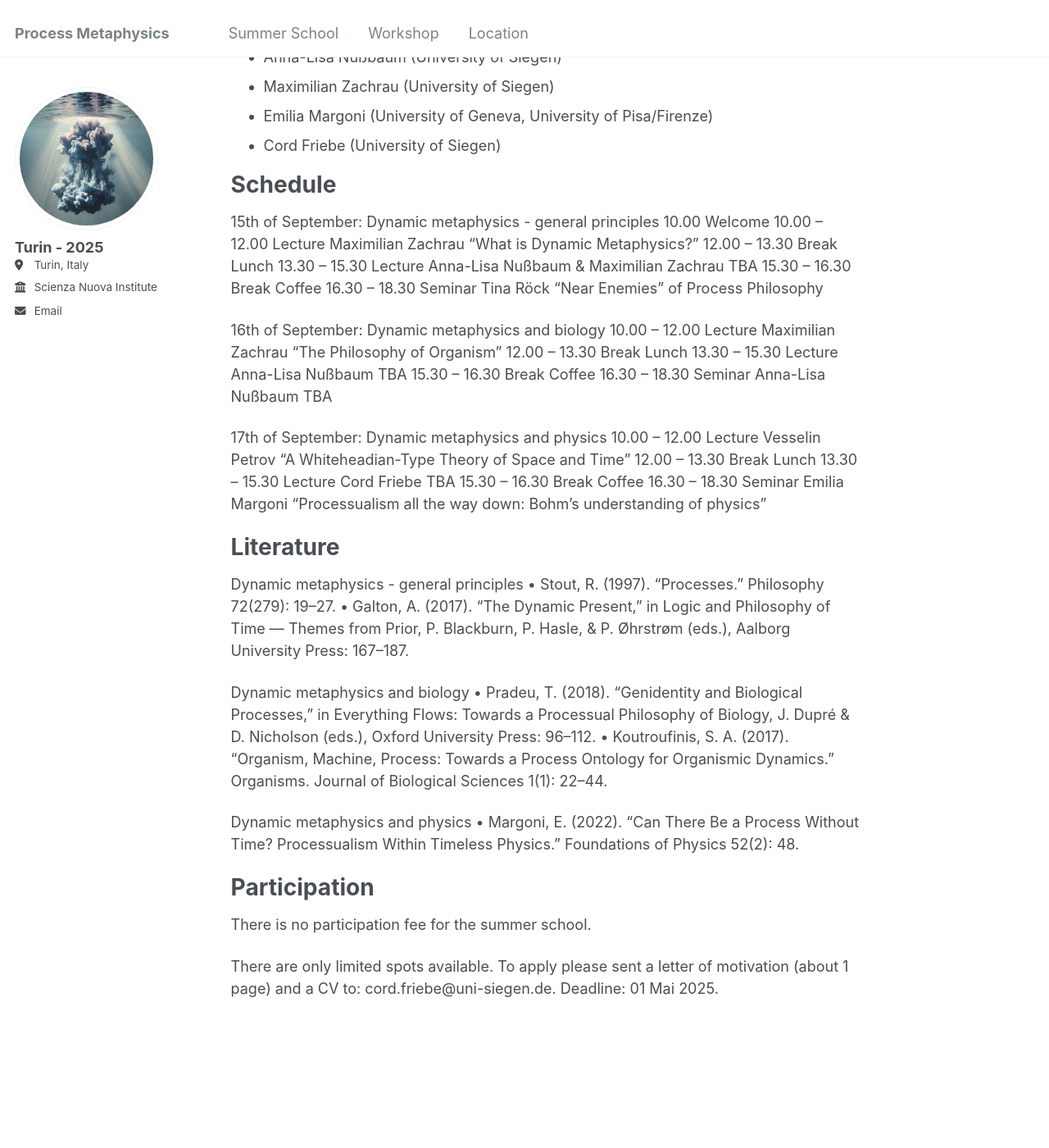
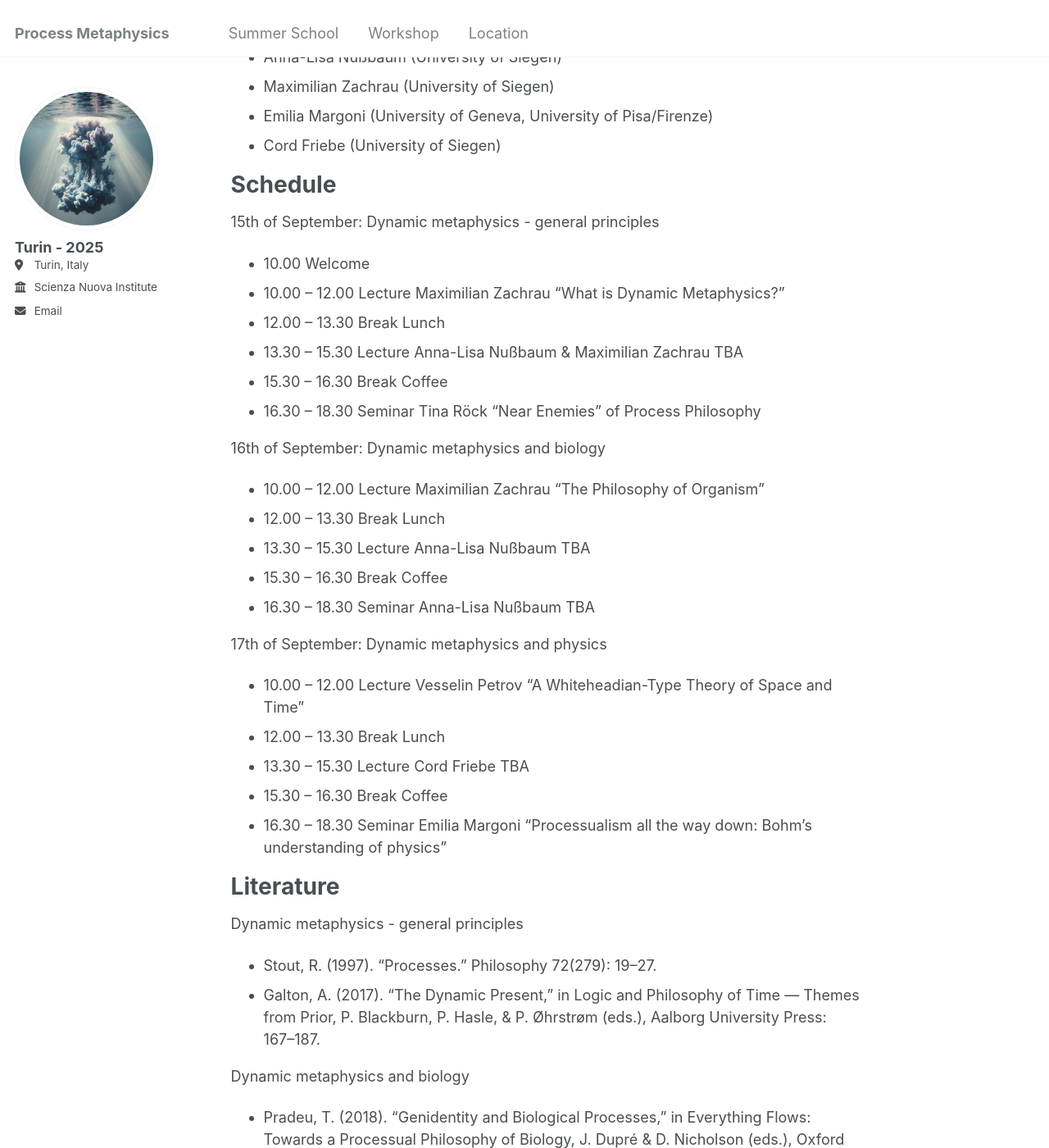
Before and after one commit to k1ssndr/turin2025, a Jekyll site: the page built from _pages/summerschool.md, in a window 1280 px wide and 1400 px high, scrolled down 1461 px. Shown: the whole window at 82% size. Built offline with Jekyll 4.4.1, drawn with Linux system fonts in a browser that asks for light colours; some of the changed text lies outside the part shown.

Commit message:
Update summerschool.md

```diff
--- a/_pages/summerschool.md
+++ b/_pages/summerschool.md
@@ -46,39 +46,39 @@ Teachers
 Schedule
 ======
 15th of September:   Dynamic metaphysics - general principles
-10.00   Welcome
-10.00 – 12.00		Lecture	Maximilian Zachrau “What is Dynamic Metaphysics?”
-12.00 – 13.30		Break		Lunch
-13.30 – 15.30		Lecture	Anna-Lisa Nußbaum & Maximilian Zachrau TBA
-15.30 – 16.30		Break		Coffee
-16.30 – 18.30		Seminar	Tina Röck “Near Enemies” of Process Philosophy
+- 10.00   Welcome
+- 10.00 – 12.00		Lecture	Maximilian Zachrau “What is Dynamic Metaphysics?”
+- 12.00 – 13.30		Break		Lunch
+- 13.30 – 15.30		Lecture	Anna-Lisa Nußbaum & Maximilian Zachrau TBA
+- 15.30 – 16.30		Break		Coffee
+- 16.30 – 18.30		Seminar	Tina Röck “Near Enemies” of Process Philosophy
 
 16th of September:   Dynamic metaphysics and biology
-10.00 – 12.00		Lecture	Maximilian Zachrau “The Philosophy of Organism”
-12.00 – 13.30		Break		Lunch
-13.30 – 15.30		Lecture	Anna-Lisa Nußbaum	TBA
-15.30 – 16.30		Break		Coffee
-16.30 – 18.30		Seminar	Anna-Lisa Nußbaum TBA
+- 10.00 – 12.00		Lecture	Maximilian Zachrau “The Philosophy of Organism”
+- 12.00 – 13.30		Break		Lunch
+- 13.30 – 15.30		Lecture	Anna-Lisa Nußbaum	TBA
+- 15.30 – 16.30		Break		Coffee
+- 16.30 – 18.30		Seminar	Anna-Lisa Nußbaum TBA
 
 17th of September:   Dynamic metaphysics and physics
-10.00 – 12.00		Lecture	Vesselin Petrov “A Whiteheadian-Type Theory of Space and Time”
-12.00 – 13.30		Break		Lunch
-13.30 – 15.30		Lecture	Cord Friebe TBA
-15.30 – 16.30		Break		Coffee
-16.30 – 18.30		Seminar	Emilia Margoni “Processualism all the way down: Bohm’s understanding of physics”
+- 10.00 – 12.00		Lecture	Vesselin Petrov “A Whiteheadian-Type Theory of Space and Time”
+- 12.00 – 13.30		Break		Lunch
+- 13.30 – 15.30		Lecture	Cord Friebe TBA
+- 15.30 – 16.30		Break		Coffee
+- 16.30 – 18.30		Seminar	Emilia Margoni “Processualism all the way down: Bohm’s understanding of physics”
 
 Literature
 ======
 Dynamic metaphysics - general principles
-•	Stout, R. (1997). “Processes.” Philosophy 72(279): 19–27.
-•	Galton, A. (2017). “The Dynamic Present,” in Logic and Philosophy of Time — Themes from Prior, P. Blackburn, P. Hasle, & P. Øhrstrøm (eds.), Aalborg University Press: 167–187.
+- Stout, R. (1997). “Processes.” Philosophy 72(279): 19–27.
+- Galton, A. (2017). “The Dynamic Present,” in Logic and Philosophy of Time — Themes from Prior, P. Blackburn, P. Hasle, & P. Øhrstrøm (eds.), Aalborg University Press: 167–187.
 
 Dynamic metaphysics and biology
-•	Pradeu, T. (2018). “Genidentity and Biological Processes,” in Everything Flows: Towards a Processual Philosophy of Biology, J. Dupré & D. Nicholson (eds.), Oxford University Press: 96–112.
-•	Koutroufinis, S. A. (2017). “Organism, Machine, Process: Towards a Process Ontology for Organismic Dynamics.” Organisms. Journal of Biological Sciences 1(1): 22–44.
+- Pradeu, T. (2018). “Genidentity and Biological Processes,” in Everything Flows: Towards a Processual Philosophy of Biology, J. Dupré & D. Nicholson (eds.), Oxford University Press: 96–112.
+- Koutroufinis, S. A. (2017). “Organism, Machine, Process: Towards a Process Ontology for Organismic Dynamics.” Organisms. Journal of Biological Sciences 1(1): 22–44.
 
 Dynamic metaphysics and physics
-•	Margoni, E. (2022). “Can There Be a Process Without Time? Processualism Within Timeless Physics.” Foundations of Physics 52(2): 48.
+- Margoni, E. (2022). “Can There Be a Process Without Time? Processualism Within Timeless Physics.” Foundations of Physics 52(2): 48.
 
 Participation
 ======
```
